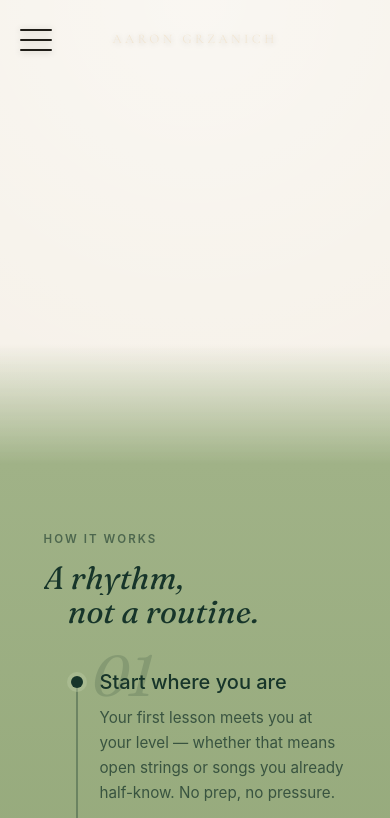
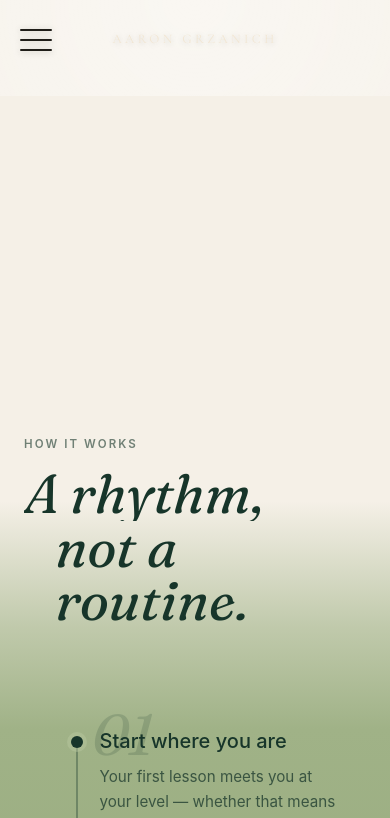
Before and after one commit to karinrub/maui-lessons, a React (Vite) app: page /weekly-lessons in a window 390 px wide. Shown: the top 818 px of the page. Built offline with nearby package versions, Linux system fonts and the light colour scheme; a web font is replaced by a local one.

Commit message:
feat(weekly): add title entrance

```diff
--- a/src/components/weekly/WeeklyJourneySections.css
+++ b/src/components/weekly/WeeklyJourneySections.css
@@ -1,17 +1,80 @@
-.weekly-rhythm__prelude {
-  height: 46vh;
+.weekly-entrance {
+  position: relative;
+  width: 100vw;
+  min-height: 100svh;
+  margin-left: calc(50% - 50vw);
+  overflow: hidden;
+  background: #f5f0e7;
+}
+
+.weekly-entrance__sage {
+  position: absolute;
+  right: 0;
+  bottom: 0;
+  left: 0;
+  height: 42%;
+  transform-origin: bottom center;
+  pointer-events: none;
+  background: linear-gradient(
+    180deg,
+    rgba(160, 178, 135, 0) 0%,
+    rgba(160, 178, 135, 0.62) 55%,
+    #a0b287 100%
+  );
+}
+
+.weekly-entrance__content {
+  position: absolute;
+  z-index: 1;
+  bottom: clamp(13rem, 25vh, 17rem);
+  left: 50%;
+  width: min(100%, 1280px);
+  padding: 0 clamp(1.5rem, 4vw, 3rem);
+  transform: translateX(-50%);
+}
+
+.weekly-entrance__label {
+  margin: 0 0 1rem;
+  color: rgba(23, 53, 42, 0.6);
+  font-size: clamp(0.72rem, 0.9vw, 0.8rem);
+  font-weight: 600;
+  letter-spacing: 0.18em;
+  text-transform: uppercase;
+}
+
+.weekly-entrance__title {
+  margin: 0;
+  color: var(--home-sage-ink);
+  font-family: 'Fraunces', Georgia, serif;
+  font-size: clamp(3rem, 6.6vw, 6.4rem);
+  font-style: italic;
+  font-weight: 500;
+  line-height: 0.98;
+}
+
+.weekly-entrance__title-mask {
+  display: block;
+  overflow: hidden;
+}
+
+.weekly-entrance__title-line {
+  display: block;
+}
+
+.weekly-entrance__title-line--em {
+  padding-left: clamp(1.75rem, 7vw, 7rem);
 }
 
 .weekly-rhythm {
   position: relative;
   isolation: isolate;
-  padding: clamp(3rem, 6vw, 5.5rem) 0 clamp(4rem, 8vw, 7rem);
+  padding: 0 0 clamp(4rem, 8vw, 7rem);
 }
 
 .weekly-rhythm__band {
   position: absolute;
   z-index: 0;
-  top: -140px;
+  top: 0;
   bottom: -90px;
   left: 50%;
   width: 100vw;
@@ -19,51 +82,10 @@
   pointer-events: none;
   background: linear-gradient(
     180deg,
-    rgba(160, 178, 135, 0) 0px,
-    #a0b287 120px,
+    #a0b287 0,
     #96aa7c 55%,
     #8aa06f 100%
   );
-}
-
-.weekly-rhythm__head {
-  position: relative;
-  z-index: 1;
-  max-width: 1280px;
-  margin: 0 auto;
-  padding: 0 clamp(1.5rem, 4vw, 3rem);
-}
-
-.weekly-rhythm__eyebrow {
-  margin: 0 0 0.9rem;
-  color: rgba(23, 53, 42, 0.6);
-  font-size: clamp(0.72rem, 0.9vw, 0.8rem);
-  font-weight: 600;
-  letter-spacing: 0.18em;
-  text-transform: uppercase;
-}
-
-.weekly-rhythm__title {
-  margin: 0 0 clamp(2.5rem, 5vw, 4rem);
-  color: var(--home-sage-ink);
-  font-family: 'Fraunces', Georgia, serif;
-  font-size: clamp(2rem, 4.6vw, 3.9rem);
-  font-style: italic;
-  font-weight: 500;
-  line-height: 1.08;
-}
-
-.weekly-rhythm__title-mask {
-  display: block;
-  overflow: hidden;
-}
-
-.weekly-rhythm__title-line {
-  display: block;
-}
-
-.weekly-rhythm__title-line--em {
-  padding-left: clamp(1.5rem, 5vw, 4.5rem);
 }
 
 /* Base: normal document-flow timeline for mobile, reduced motion, and no JS. */
@@ -289,6 +311,26 @@
 }
 
 @media (max-width: 760px) {
+  .weekly-entrance {
+    min-height: 75svh;
+  }
+
+  .weekly-entrance__sage {
+    height: 36%;
+  }
+
+  .weekly-entrance__content {
+    bottom: clamp(4.5rem, 12vh, 6.5rem);
+  }
+
+  .weekly-entrance__title {
+    font-size: clamp(2.7rem, 14vw, 4.3rem);
+  }
+
+  .weekly-entrance__title-line--em {
+    padding-left: clamp(1rem, 8vw, 2.5rem);
+  }
+
   .weekly-rhythm__stage {
     margin-right: 1.5rem;
     margin-left: 1.5rem;
--- a/src/components/weekly/WeeklyJourneySections.tsx
+++ b/src/components/weekly/WeeklyJourneySections.tsx
@@ -36,6 +36,43 @@ export default function WeeklyJourneySections() {
     if (!root) return
 
     const mm = gsap.matchMedia(root)
+
+    mm.add('(prefers-reduced-motion: no-preference) and (min-width: 761px)', () => {
+      const entrance = root.querySelector<HTMLElement>('.weekly-entrance')
+      const content = root.querySelector<HTMLElement>('.weekly-entrance__content')
+      const label = root.querySelector<HTMLElement>('.weekly-entrance__label')
+      const sage = root.querySelector<HTMLElement>('.weekly-entrance__sage')
+      const lines = gsap.utils.toArray<HTMLElement>('.weekly-entrance__title-line', root)
+      if (!entrance || !content || !label || !sage || lines.length === 0) return
+
+      const intro = gsap.timeline({ defaults: { ease: 'power3.out' } })
+      intro
+        .fromTo(label, { autoAlpha: 0, y: 14 }, { autoAlpha: 1, y: 0, duration: 0.65 })
+        .fromTo(
+          lines,
+          { yPercent: 115 },
+          { yPercent: 0, duration: 1, stagger: 0.12 },
+          0.12,
+        )
+
+      const transition = gsap.timeline({
+        scrollTrigger: {
+          trigger: entrance,
+          start: 'top top',
+          end: 'bottom top',
+          scrub: 0.8,
+        },
+      })
+      transition
+        .to(content, { yPercent: -20, autoAlpha: 0.12, ease: 'none' }, 0)
+        .fromTo(sage, { scaleY: 0.65 }, { scaleY: 1, ease: 'none' }, 0)
+
+      return () => {
+        intro.kill()
+        transition.scrollTrigger?.kill()
+        transition.kill()
+      }
+    })
 
     mm.add('(prefers-reduced-motion: no-preference) and (min-width: 761px)', () => {
       const stage = root.querySelector<HTMLElement>('.weekly-rhythm__stage')
@@ -147,23 +184,25 @@ export default function WeeklyJourneySections() {
 
   return (
     <div ref={rootRef} className="weekly-journey">
-      <div className="weekly-rhythm__prelude" aria-hidden="true" />
-      <section className="weekly-rhythm" aria-label="How ongoing lessons work">
-        <div className="weekly-rhythm__band" aria-hidden="true" />
-        <div className="weekly-rhythm__head">
-          <p className="weekly-rhythm__eyebrow">How it works</p>
-          <h2 className="weekly-rhythm__title">
-            <span className="weekly-rhythm__title-mask">
-              <span className="weekly-rhythm__title-line">A rhythm,</span>
+      <section className="weekly-entrance" aria-labelledby="weekly-entrance-title">
+        <div className="weekly-entrance__sage" aria-hidden="true" />
+        <div className="weekly-entrance__content">
+          <p className="weekly-entrance__label">How it works</p>
+          <h1 id="weekly-entrance-title" className="weekly-entrance__title">
+            <span className="weekly-entrance__title-mask">
+              <span className="weekly-entrance__title-line">A rhythm,</span>
             </span>
-            <span className="weekly-rhythm__title-mask">
-              <span className="weekly-rhythm__title-line weekly-rhythm__title-line--em">
+            <span className="weekly-entrance__title-mask">
+              <span className="weekly-entrance__title-line weekly-entrance__title-line--em">
                 not a routine.
               </span>
             </span>
-          </h2>
+          </h1>
         </div>
+      </section>
 
+      <section className="weekly-rhythm" aria-label="How ongoing lessons work">
+        <div className="weekly-rhythm__band" aria-hidden="true" />
         <div className="weekly-rhythm__stage">
           <span className="weekly-rhythm__spine-line" aria-hidden="true" />
           <ol className="weekly-rhythm__track">
```
Also changed, not shown: 1 other file (tests, documents, lock files or other folders).
